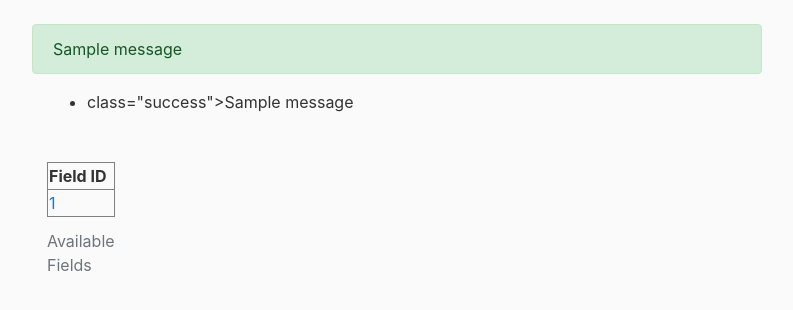
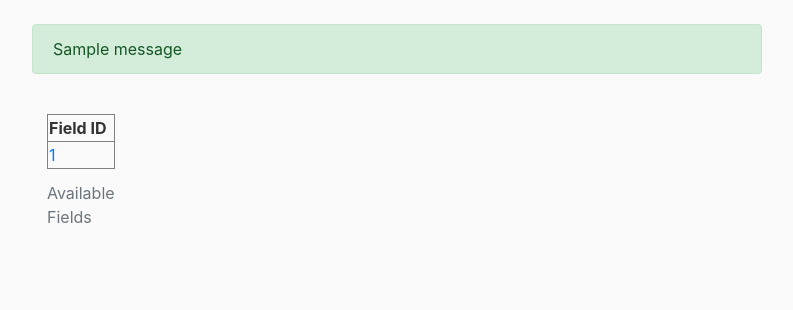
Before and after one commit to memorisanka/technological_path_API, a Django app: page /fields_list/ in a window 1280 px wide. Shown: the part 56-366 px from the top of the page, without its empty margins (53-846 px from the left). Run offline with Django 4.2, Linux system fonts and the light colour scheme; a user stored in the database is signed in; tables that the repository leaves empty hold one stand-in row (values such as "Sample post"); one stand-in notice (Sample message) is shown; some libraries are stand-ins or nearby versions.

Commit message:
fix: double message

```diff
--- a/templates/fields_list.html
+++ b/templates/fields_list.html
@@ -2,14 +2,14 @@
 {% load crispy_forms_tags %}
 {% block content %}
 <div class="container">
-    {% if messages %}
-    <ul class="messages">
-        {% for message in messages %}
-        <li>{% if message.tags %} class="{{ message.tags }}"{% endif %}>{{ message }}</li>
-        {% endfor %}
-    </ul>
-    {% endif %}
-    <br>
+<!--    {% if messages %}-->
+<!--    <ul class="messages">-->
+<!--        {% for message in messages %}-->
+<!--        <li>{% if message.tags %} class="{{ message.tags }}"{% endif %}>{{ message }}</li>-->
+<!--        {% endfor %}-->
+<!--    </ul>-->
+<!--    {% endif %}-->
+<!--    <br>-->
 
     <table border="1">
         <caption>Available Fields</caption>
```
